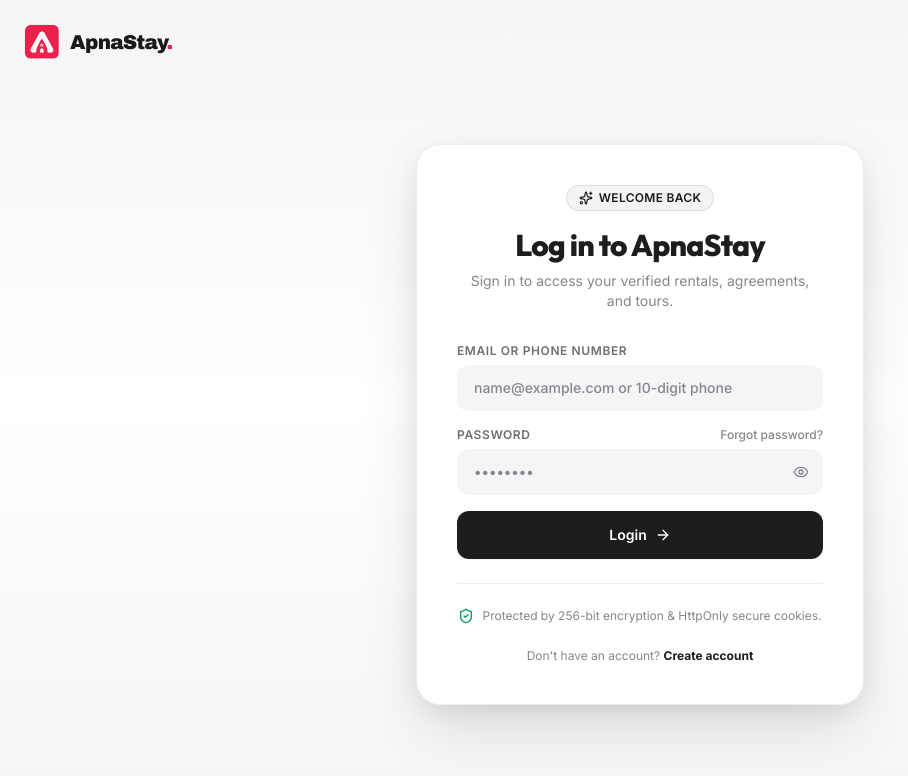
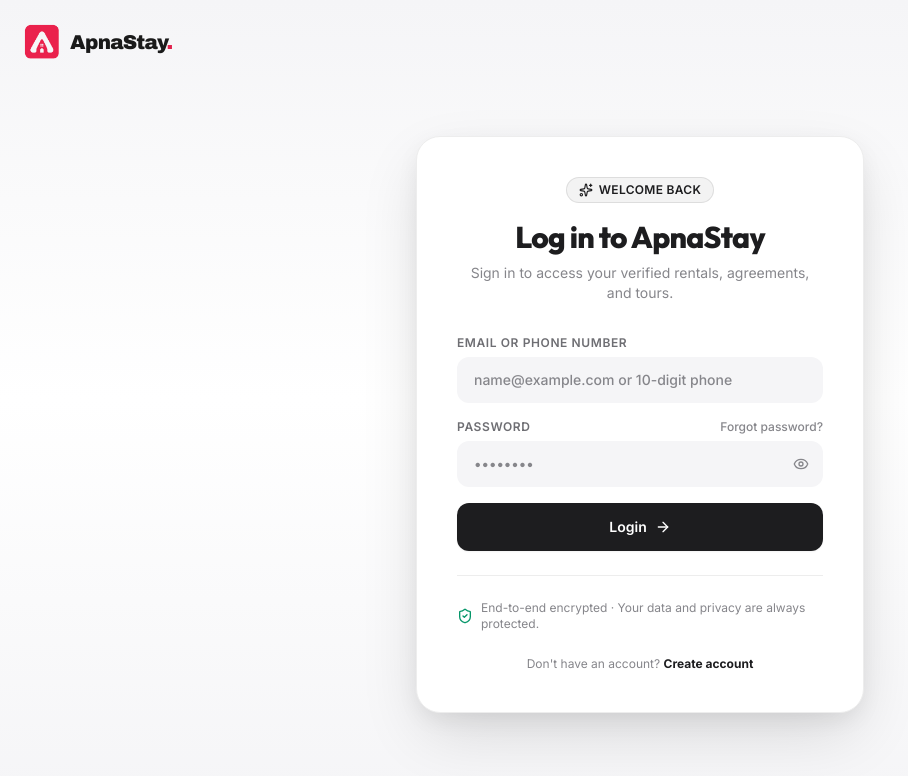
Before and after one commit to amannex/apnastay, a Next.js app: page /login in a window 1280 px wide. Shown: the top 776 px of the page, without its empty margins (0-908 px from the left). Built offline with nearby package versions, Linux system fonts and the light colour scheme; no server answers.

Commit message:
copy(auth): update security trust badge to clear privacy promise

```diff
--- a/src/views/LoginPage.tsx
+++ b/src/views/LoginPage.tsx
@@ -290,8 +290,8 @@ export default function LoginPage() {
 
         {/* SECURITY PROMISE FOOTER */}
         <div className="mt-6 pt-6 border-t border-[#EDEDED] flex items-center justify-center gap-2 text-xs text-[#86868B]">
-          <ShieldCheck className="w-4 h-4 text-emerald-600" />
-          <span>Protected by 256-bit encryption & HttpOnly secure cookies.</span>
+          <ShieldCheck className="w-4 h-4 text-emerald-600 shrink-0" />
+          <span>End-to-end encrypted · Your data and privacy are always protected.</span>
         </div>
 
         {/* LINK TO CREATE ACCOUNT */}
--- a/src/views/RegisterPage.tsx
+++ b/src/views/RegisterPage.tsx
@@ -545,8 +545,8 @@ export default function RegisterPage() {
 
         {/* SECURITY PROMISE FOOTER */}
         <div className="mt-6 pt-6 border-t border-[#EDEDED] flex items-center justify-center gap-2 text-xs text-[#86868B]">
-          <ShieldCheck className="w-4 h-4 text-emerald-600" />
-          <span>Your data is encrypted and protected under Indian privacy standards.</span>
+          <ShieldCheck className="w-4 h-4 text-emerald-600 shrink-0" />
+          <span>End-to-end encrypted · Your data and privacy are always protected.</span>
         </div>
 
         {/* LINK TO LOGIN */}
```
